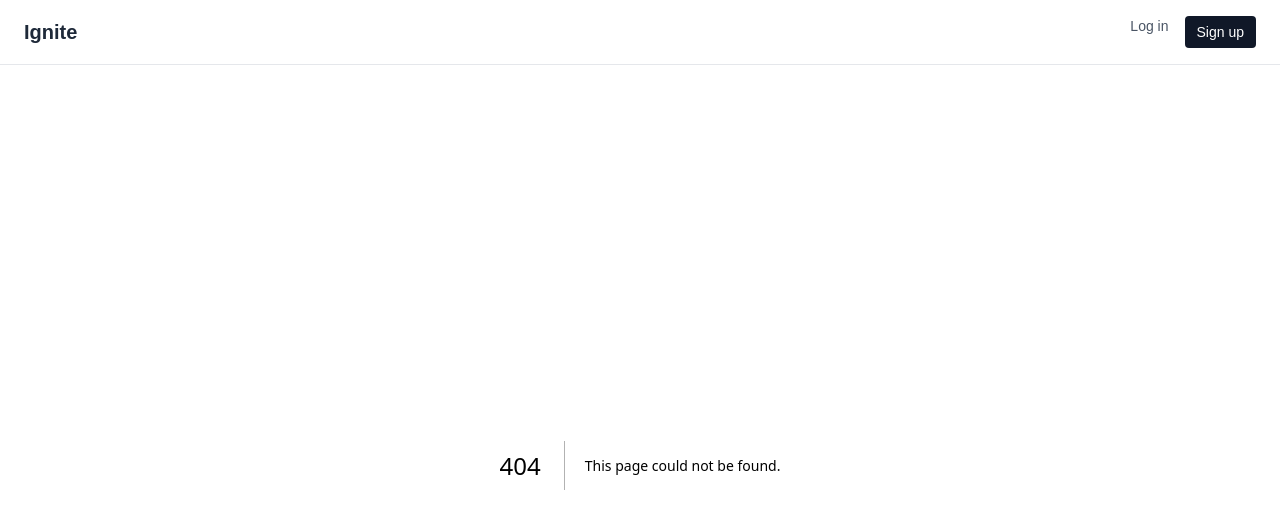
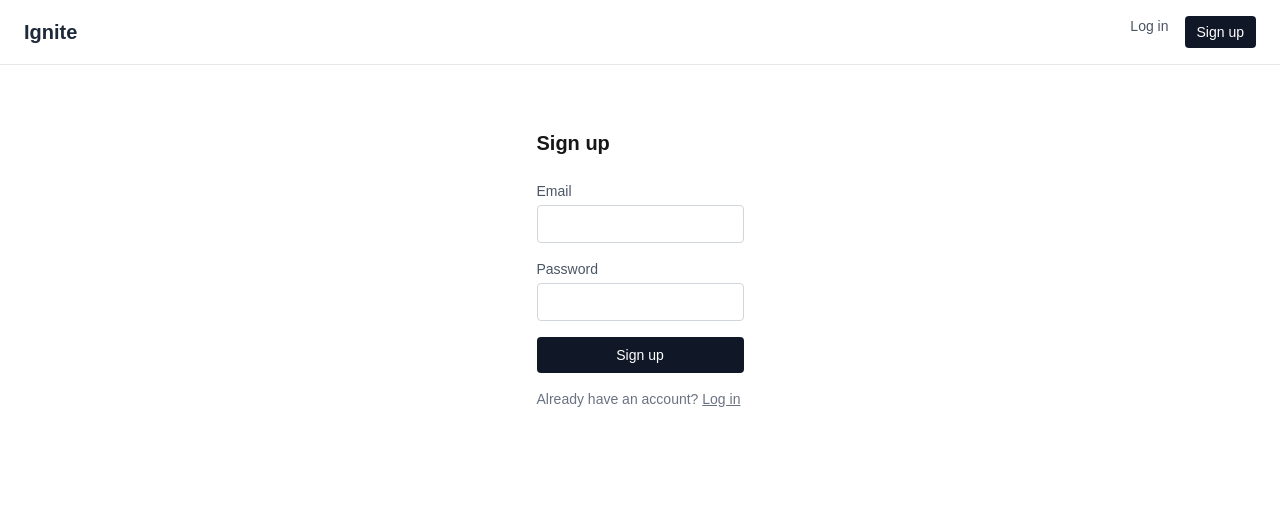
Before and after one commit to IS-PROJECT-2026/ignite.games-165852, a Next.js app: page /signup in a window 1280 px wide. Before the commit this address had no page. Shown: the top 528 px of the page. Built offline with nearby package versions, Linux system fonts and the light colour scheme; no server answers.

Commit message:
feat(auth): add signup page with Supabase integration

```diff
--- /dev/null
+++ b/app/signup/page.tsx
@@ -0,0 +1,90 @@
+'use client';
+
+import { useState } from 'react';
+import { useRouter } from 'next/navigation';
+import Link from 'next/link';
+import { supabase } from '@/lib/supabaseClient';
+
+export default function SignupPage() {
+  const [email, setEmail] = useState('');
+  const [password, setPassword] = useState('');
+  const [loading, setLoading] = useState(false);
+  const [error, setError] = useState<string | null>(null);
+  const [success, setSuccess] = useState(false);
+  const router = useRouter();
+
+  async function handleSubmit(e: React.FormEvent) {
+    e.preventDefault();
+    setError(null);
+    setLoading(true);
+
+    const { error } = await supabase.auth.signUp({ email, password });
+
+    setLoading(false);
+
+    if (error) {
+      setError(error.message);
+      return;
+    }
+
+    setSuccess(true);
+  }
+
+  if (success) {
+    return (
+      <main className="max-w-sm mx-auto px-6 py-16">
+        <h1 className="text-xl font-semibold mb-2">Check your email</h1>
+        <p className="text-sm text-gray-500">
+          We&apos;ve sent a confirmation link to {email}. Confirm it, then{' '}
+          <Link href="/login" className="underline">log in</Link>.
+        </p>
+      </main>
+    );
+  }
+
+  return (
+    <main className="max-w-sm mx-auto px-6 py-16">
+      <h1 className="text-xl font-semibold mb-6">Sign up</h1>
+      <form onSubmit={handleSubmit} className="flex flex-col gap-4">
+        <div>
+          <label htmlFor="email" className="text-sm text-gray-600 block mb-1">
+            Email
+          </label>
+          <input
+            id="email"
+            type="email"
+            required
+            value={email}
+            onChange={(e) => setEmail(e.target.value)}
+            className="w-full border border-gray-300 rounded px-3 py-2 text-sm"
+          />
+        </div>
+        <div>
+          <label htmlFor="password" className="text-sm text-gray-600 block mb-1">
+            Password
+          </label>
+          <input
+            id="password"
+            type="password"
+            required
+            minLength={6}
+            value={password}
+            onChange={(e) => setPassword(e.target.value)}
+            className="w-full border border-gray-300 rounded px-3 py-2 text-sm"
+          />
+        </div>
+        {error && <p className="text-sm text-red-600">{error}</p>}
+        <button
+          type="submit"
+          disabled={loading}
+          className="bg-gray-900 text-white text-sm py-2 rounded hover:bg-gray-700 disabled:opacity-50"
+        >
+          {loading ? 'Creating account...' : 'Sign up'}
+        </button>
+      </form>
+      <p className="text-sm text-gray-500 mt-4">
+        Already have an account? <Link href="/login" className="underline">Log in</Link>
+      </p>
+    </main>
+  );
+}
```
